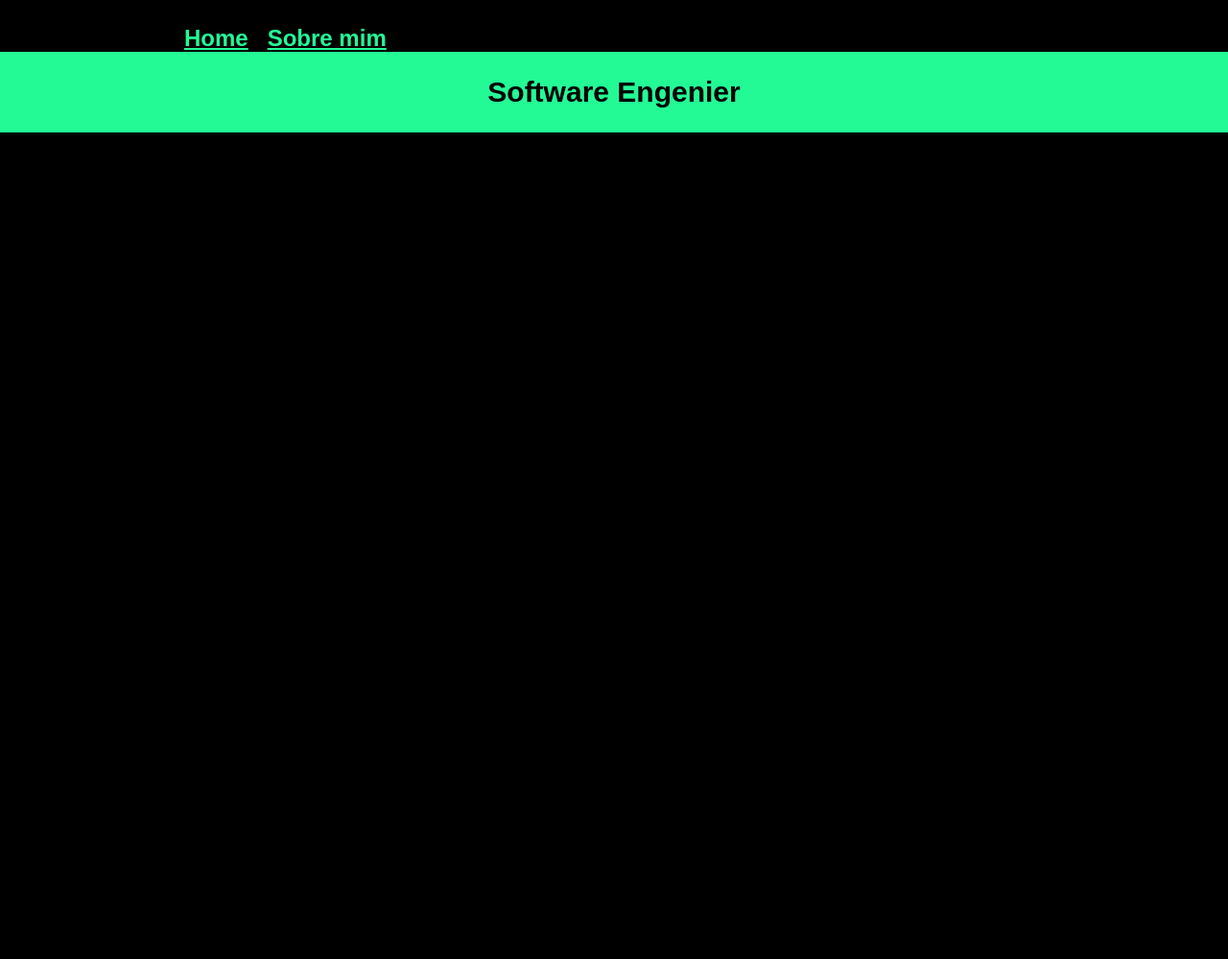
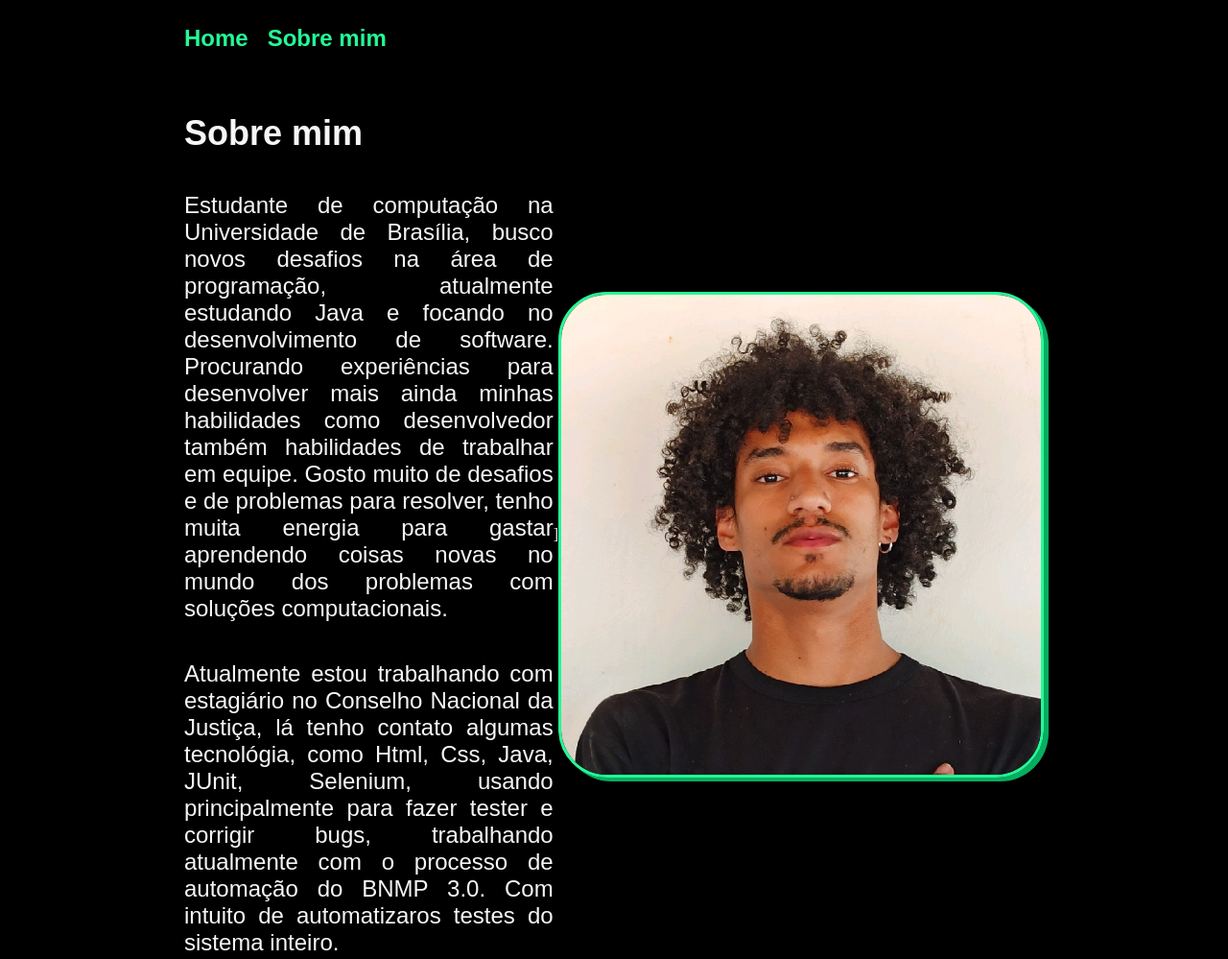
Before and after one commit to flbparra/finalized-course-projects, a plain HTML site: page formacao-htmlcss-alura/01-projeto-portifolio/portifolio/about.html in a window 1280 px wide. Shown: the top 999 px of the page at 96% size. Before the commit the page ends 800 px from the top, so only its background shows below. Drawn offline with Linux system fonts and the light colour scheme.

Commit message:
Finalizando 3 parte do curso de Html/CSS

```diff
--- a/formacao-htmlcss-alura/01-projeto-portifolio/portifolio/about.html
+++ b/formacao-htmlcss-alura/01-projeto-portifolio/portifolio/about.html
@@ -16,7 +16,21 @@
         </nav>
 
     </header>
-    <main></main>
+    <main class="pai">
+        <section class="pai__texto">
+            <h1 class="pai__texto__titulo">Sobre mim</h1>
+            <p  class="pai__texto__texto">Estudante de computação na Universidade de Brasília, busco novos desafios na área de programação,
+            atualmente estudando Java e focando no desenvolvimento de software. Procurando experiências para desenvolver
+            mais ainda minhas habilidades como desenvolvedor também habilidades de trabalhar em equipe. Gosto muito de desafios
+            e de problemas para resolver, tenho muita energia para gastar aprendendo coisas novas no mundo dos problemas com soluções computacionais.
+            </p>
+            <p  class="pai__texto__texto">Atualmente estou trabalhando com estagiário no Conselho Nacional da Justiça, lá tenho contato algumas tecnológia, como
+                Html, Css, Java, JUnit, Selenium, usando principalmente para fazer tester e corrigir bugs, trabalhando atualmente com o processo de
+                automação do BNMP 3.0. Com intuito de automatizaros testes do sistema inteiro.
+            </p>
+        </section>]
+        <img class="fabio" src="./assets/fabio.jpg" alt="foto do Fabio" width="500">
+    </main>
     <footer class="rodape">
         Software Engenier
     </footer>
--- a/formacao-htmlcss-alura/01-projeto-portifolio/portifolio/styles/styles.css
+++ b/formacao-htmlcss-alura/01-projeto-portifolio/portifolio/styles/styles.css
@@ -1,4 +1,10 @@
+:root {
 
+    --cor-primeira: #000000;
+    --cor-secundaria: #f6f6f6;
+    --cor-terciaria: #23FA96;
+
+}
 * {
 
    margin: 0%;
@@ -7,19 +13,19 @@
 body {
     /* height: 100vh; */
     box-sizing: border-box;
-    background-color: #000000;
-    color: #f6f6f6;
+    background-color: var(--cor-primeira);
+    color: var(--cor-secundaria);
 
 }
 
 .titulo-destaque {
-    color:#23FA96;
+    color: var(--cor-terciaria);
 }
 
 .fabio{
     border-radius: 10%;
 
-    border: #23FA96;
+    border:  var(--cor-terciaria);
     border-style: solid;
 
     box-shadow: 5px 4px #07AD60;
@@ -50,6 +56,7 @@ body {
 
     font-size: 24px;
     font-family: 'Montserrat', sans-serif;
+    text-align: justify;
 
 }
 
@@ -65,13 +72,13 @@ body {
 
 .pai__texto_links_link{
     /* background-color: #23FA96; */
-    border: 2px solid #23FA96;
+    border: 2px solid  var(--cor-terciaria);
     width: 320px;
     text-align: center;
     border-radius: 8px;
     font-size: 26px;
     padding: 24px 0px;
-    color: #23FA96;
+    color:  var(--cor-terciaria);
 }
 
 .pai__texto_links_link{
@@ -81,6 +88,7 @@ body {
     display: flex;
     justify-content: center;
     gap: 10px;
+
 }
 
 .pai__texto_links_link:hover{
@@ -98,8 +106,10 @@ body {
 
     font-size: 30px;
     font-family: 'Montserrat', sans-serif;
-    background-color: #23FA96;
-    color: #000000;
+    background-color: var(--cor-terciaria);
+    color: var(
+    --cor-primeira
+    );
     padding: 25px;
 justify-content: center;
     text-align: center;
@@ -119,6 +129,7 @@ justify-content: center;
 
     font-size: 24px;
     font-family:'Montserrat', sans-serif;
-    color: #23FA96;
+    color:  var(--cor-terciaria);
     font-weight: 600;
+    text-decoration: none;
 }
```
Also changed, not shown: 2 other files.
